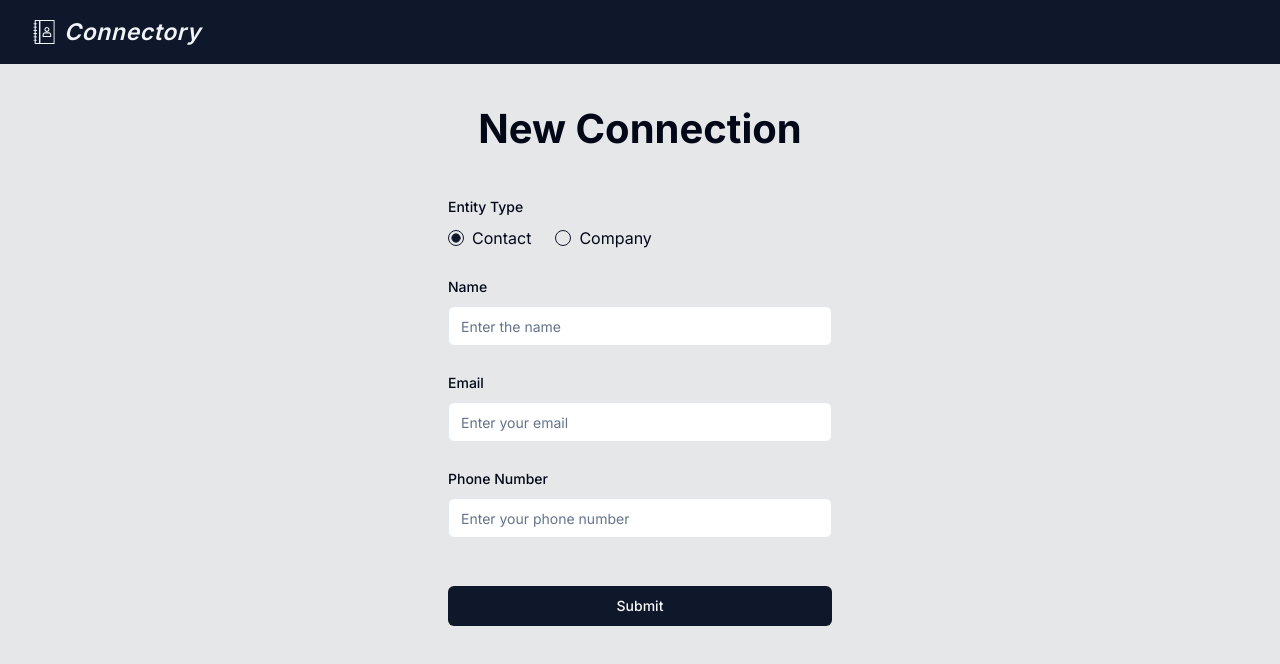
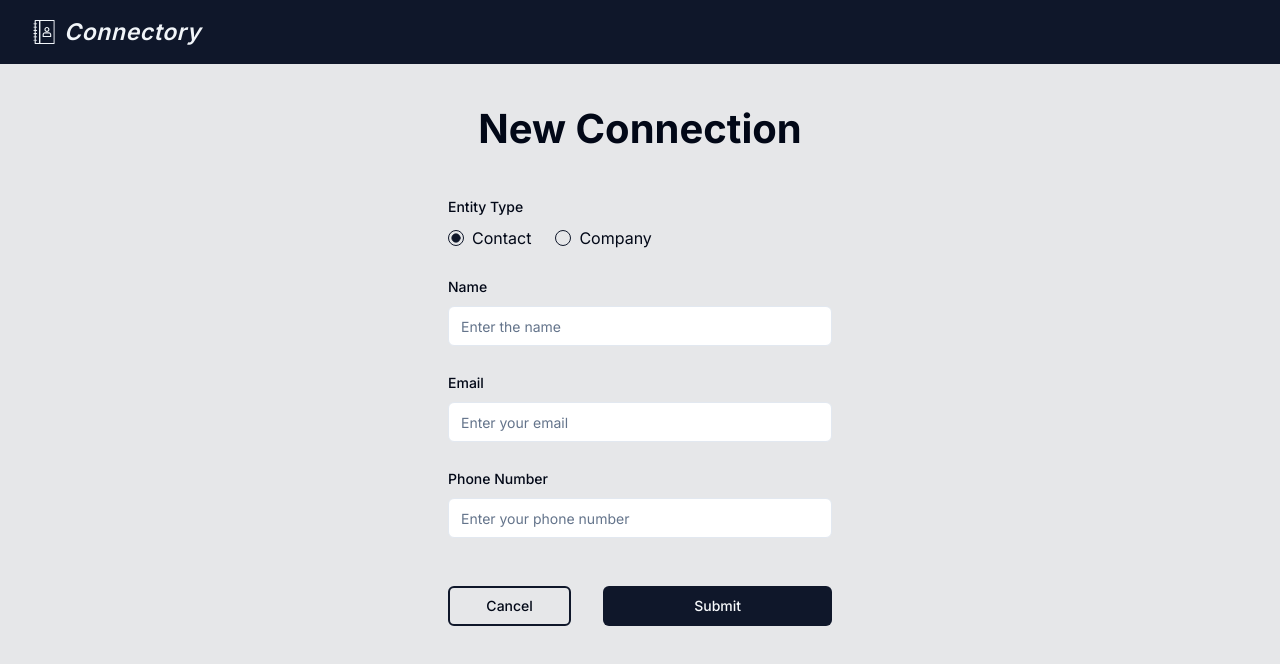
Before and after one commit to killiangemoets/connectory, a Next.js app: page /create in a window 1280 px wide. Shown: the top 664 px of the page. Built offline with nearby package versions, Linux system fonts and the light colour scheme.

Commit message:
feat: cancel button and fix required inputs

```diff
--- a/src/components/entity-form.tsx
+++ b/src/components/entity-form.tsx
@@ -60,9 +60,14 @@ export const EntityForm = <T extends CreateEntityData | UpdateEntityData>({ meth
           <RHFTextInput maxLength={MAX_CHAR_TEXT_INPUT} required name="industry" label="Industy" placeholder="Enter your industry" />
         </>
       )}
-      <Button disabled={loading} type="submit" className="mt-6">
-        Submit
-      </Button>
+      <div className="mt-6 flex items-center gap-8">
+        <Button disabled={loading} variant="outline" className="w-[50%]" type="button" href="/">
+          Cancel
+        </Button>
+        <Button disabled={loading} type="submit" className="w-full">
+          Submit
+        </Button>
+      </div>
       {!!error && <Typography.error className="text-center">Something went wrong, please try again!</Typography.error>}
     </Form>
   );
--- a/src/components/rhf/inputs/radio.tsx
+++ b/src/components/rhf/inputs/radio.tsx
@@ -13,12 +13,13 @@ export const RHFRadioInput = <T extends string>({
   message,
   rules = {},
   hideError,
+  required,
   ...props
 }: RHFRadioInputProps<T>) => {
   const { control } = useFormContext();
   return (
     <FormField.Root
-      rules={{ ...rules }}
+      rules={{ ...rules, required }}
       control={control}
       hideError={hideError}
       name={name}
--- a/src/components/rhf/inputs/text.tsx
+++ b/src/components/rhf/inputs/text.tsx
@@ -6,11 +6,11 @@ import { useFormContext } from "react-hook-form";
 
 type RHFTextInput = RHFInputProps & Omit<TextInputProps, "value" | "onChange">;
 
-export const RHFTextInput: FC<RHFTextInput> = ({ name, label, description, message, rules = {}, hideError, ...props }) => {
+export const RHFTextInput: FC<RHFTextInput> = ({ name, label, description, required, message, rules = {}, hideError, ...props }) => {
   const { control } = useFormContext();
   return (
     <FormField.Root
-      rules={{ ...rules }}
+      rules={{ ...rules, required }}
       control={control}
       name={name}
       hideError={hideError}
--- a/src/components/ui/button.tsx
+++ b/src/components/ui/button.tsx
@@ -11,7 +11,7 @@ const buttonVariants = cva(
       variant: {
         default: "bg-primary text-primary-foreground hover:bg-primary/90",
         destructive: "bg-destructive text-destructive-foreground hover:bg-destructive/90",
-        outline: "border border-input bg-background hover:bg-accent hover:text-accent-foreground",
+        outline: "border-primary border-2 hover:border-primary/90 hover:text-primary/90",
         secondary: "bg-secondary text-secondary-foreground hover:bg-secondary/80",
         ghost: "hover:text-accent-foreground",
         link: "text-primary underline-offset-4 hover:underline",
```
